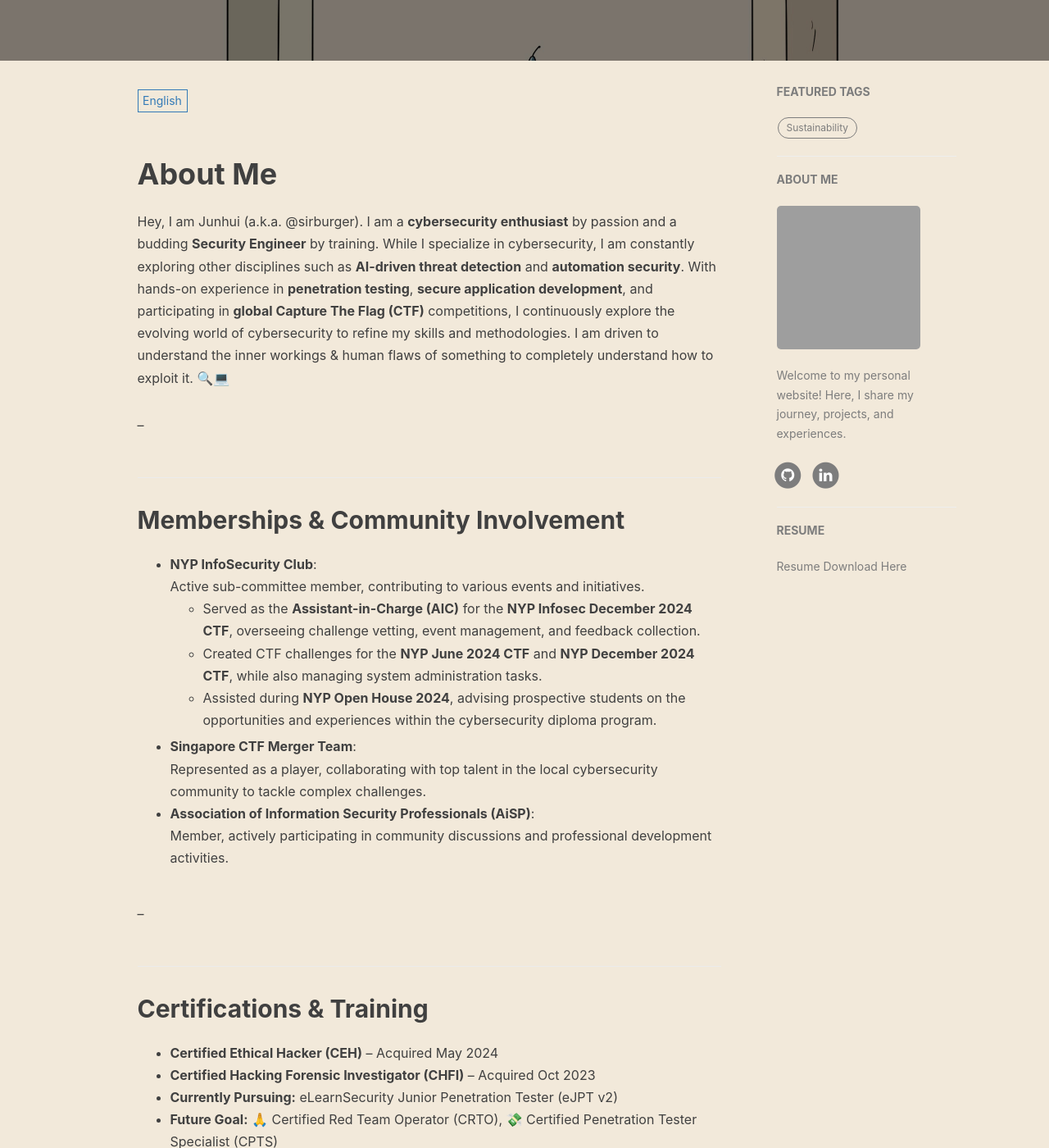
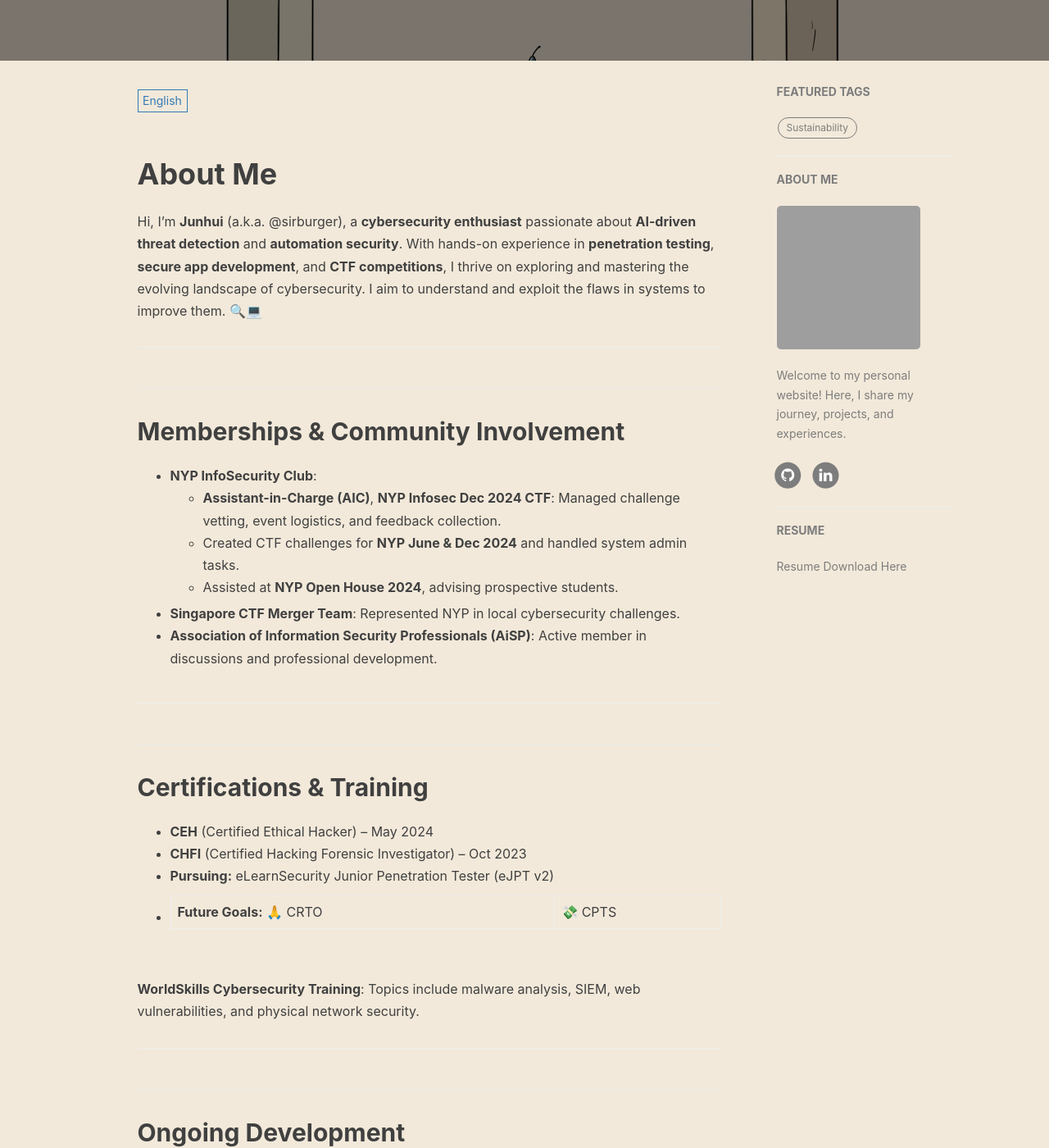
Before and after one commit to sirburger/sirburger.github.io, a Jekyll site: the page built from about.html, in a window 1280 px wide and 1400 px high, scrolled down 344 px. Shown: the whole window at 82% size. Built offline with Jekyll 4.4.1, drawn with Linux system fonts in a browser that asks for light colours; nearby versions of some CDN libraries; comment, search, counter and statistics services are not loaded; some of the changed text lies outside the part shown; grey boxes are pictures that could not be loaded.

Commit message:
zxcpopopopop

```diff
--- a/_config.yml
+++ b/_config.yml
@@ -85,8 +85,8 @@
 # MathJax rendering for layout:page (e.g. post preview)
 page-mathjax: false
 
-# Resume
+# Friends
 friends:
   [
-    { title: "Resume Download Here", href: "/img/Junhui_Resume.pdf", download: "Junhui_Resume.pdf" },
+    { title: "Resume Download Here", href: "/img/Junhui_Resume.pdf"},
   ]
--- a/_includes/about/en.md
+++ b/_includes/about/en.md
@@ -1,70 +1,57 @@
 # About Me
+Hi, I’m **Junhui** (a.k.a. @sirburger), a **cybersecurity enthusiast** passionate about **AI-driven threat detection** and **automation security**. With hands-on experience in **penetration testing**, **secure app development**, and **CTF competitions**, I thrive on exploring and mastering the evolving landscape of cybersecurity. I aim to understand and exploit the flaws in systems to improve them. 🔍💻
 
-Hey, I am Junhui (a.k.a. @sirburger). I am a **cybersecurity enthusiast** by passion and a budding **Security Engineer** by training. While I specialize in cybersecurity, I am constantly exploring other disciplines such as **AI-driven threat detection** and **automation security**. With hands-on experience in **penetration testing**, **secure application development**, and participating in **global Capture The Flag (CTF)** competitions, I continuously explore the evolving world of cybersecurity to refine my skills and methodologies. I am driven to understand the inner workings & human flaws of something to completely understand how to exploit it. 🔍💻
-
---
+---
 
 ## Memberships & Community Involvement
+- **NYP InfoSecurity Club**:
+  - **Assistant-in-Charge (AIC)**, **NYP Infosec Dec 2024 CTF**: Managed challenge vetting, event logistics, and feedback collection.
+  - Created CTF challenges for **NYP June & Dec 2024** and handled system admin tasks.
+  - Assisted at **NYP Open House 2024**, advising prospective students.
+- **Singapore CTF Merger Team**: Represented NYP in local cybersecurity challenges.
+- **Association of Information Security Professionals (AiSP)**: Active member in discussions and professional development.
 
-- **NYP InfoSecurity Club**:
-  Active sub-committee member, contributing to various events and initiatives.
-  - Served as the **Assistant-in-Charge (AIC)** for the **NYP Infosec December 2024 CTF**, overseeing challenge vetting, event management, and feedback collection.
-  - Created CTF challenges for the **NYP June 2024 CTF** and **NYP December 2024 CTF**, while also managing system administration tasks.
-  - Assisted during **NYP Open House 2024**, advising prospective students on the opportunities and experiences within the cybersecurity diploma program.
-- **Singapore CTF Merger Team**:
-  Represented as a player, collaborating with top talent in the local cybersecurity community to tackle complex challenges.
-- **Association of Information Security Professionals (AiSP)**:
-  Member, actively participating in community discussions and professional development activities.
+---
 
---
 ## Certifications & Training
+- **CEH** (Certified Ethical Hacker) – May 2024
+- **CHFI** (Certified Hacking Forensic Investigator) – Oct 2023
+- **Pursuing:** eLearnSecurity Junior Penetration Tester (eJPT v2)
+- **Future Goals:** 🙏 CRTO | 💸 CPTS
 
-- **Certified Ethical Hacker (CEH)** – Acquired May 2024
-- **Certified Hacking Forensic Investigator (CHFI)** – Acquired Oct 2023
-- **Currently Pursuing:** eLearnSecurity Junior Penetration Tester (eJPT v2)
-- **Future Goal:** 🙏 Certified Red Team Operator (CRTO), 💸 Certified Penetration Tester Specialist (CPTS)
+**WorldSkills Cybersecurity Training**: Topics include malware analysis, SIEM, web vulnerabilities, and physical network security.
 
-- **WorldSkills Cybersecurity Training**:
-  Explored topics such as malware analysis, SIEM analysis, web vulnerability exploitation, and a week-long intensive session on physical network configuration and securing.
+---
 
---
-## Ongoing Development & Hands-On Experience
+## Ongoing Development
+- **Hack The Box**: Refining penetration testing techniques.
+- **CryptoHack**: Mastering cryptographic concepts and exploitation.
+- **Physical Network Labs**: Simulating real-world scenarios for attack/defense strategies.
 
-- **Hack The Box**: Practicing penetration testing methodologies and exploring diverse attack vectors to strengthen defensive strategies.
-- **CryptoHack**: Enhancing mathematical proficiency to identify and exploit misconfigurations in cryptographic systems.
-- **Physical Network Setup**: Configured and attacked a physical network to simulate real-world defense and offense scenarios.
+---
 
---
 ## Cybersecurity Projects & Blog Highlights
+- **Healthy Food Recommendation Website**: Promoting healthy eating and reducing food waste. 🍎
+- **App Development & Security Projects**: Showcasing development processes and vulnerability mitigation. 📱🔒
+- **CTF Writeups**: Sharing strategies for solving complex challenges. 🧩
+Read more: [Link to your blog or portfolio]
 
-I enjoy writing about my projects and sharing insights through my blog. Some of my key works include:
+---
 
-- **Healthy Food Recommendation Website**: A beginner project focused on promoting healthy eating and reducing food waste. 🍎
-- **App Development Project**: A comprehensive showcase of my development journey, highlighting the technical challenges and solutions. 📱
-- **App Security Project**: Detailed exploration of securing application vulnerabilities. 🔒
-- **CTF Writeups**: A collection of my step-by-step solutions to CTF challenges, sharing strategies and methodologies with the cybersecurity community. 🧩
+## CTF Achievements
+- **YBN 2024 CTF**: Top 15 🏆
+- **GCTF 2024**: Top 8 🥈
+- **Spooky CTF 2024**: Top 35 👻
 
-Do give it a read if you're curious! 🤔 [Link to your blog or portfolio]
+---
 
---
-## Capture The Flag (CTF) Participation
+## Volunteer Experience
+- **SICW 2024**: Presented **ACUBE**, an AI-powered malware analysis tool, engaging with over 100 professionals and students.
+- **Toa Payoh Seu Teck Sean Tong** (Jan 2024 – Present): Assisting underprivileged senior residents with cleaning and essential supply distribution.
 
-- **YBN 2024 CTF**: Top 15 placement 🏆
-- **GCTF 2024**: Top 8 placement 🥈
-- **Spooky CTF 2024**: Top 35 placement 👻
+---
 
---
-## Volunteer Experience
-
-- **Singapore International Cyber Week (SICW) 2024**:
-  Presented **ACUBE**, an AI-powered malware analysis tool, at my first cybersecurity convention. Engaged with over 100 professionals and students, sharing insights and learning about the latest industry trends.
-
-- **Toa Payoh Seu Teck Sean Tong** (Jan 2024 – Present):
-  Conducted welfare visits to underprivileged senior residents, assisting with spring-cleaning and distributing essential supplies. 🧹🛍️
-
---
-## Goals & Aspirations
-
-- Specializing in **AI-driven threat detection** to anticipate and neutralize emerging cyber threats effectively. 🤖
-- Advancing in **automation security** to streamline and reinforce security processes across diverse systems. ⚙️
-- Building expertise in **penetration testing** by continuously refining my methodologies through practical challenges and real-world simulations. 💼
+## Goals
+- Specializing in **AI-driven threat detection** to anticipate and neutralize emerging cyber threats. 🤖
+- Advancing in **automation security** to streamline processes. ⚙️
+- Mastering **penetration testing** through challenges and real-world simulations. 💼
```
